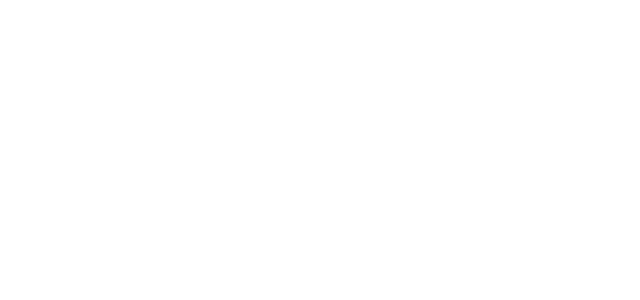
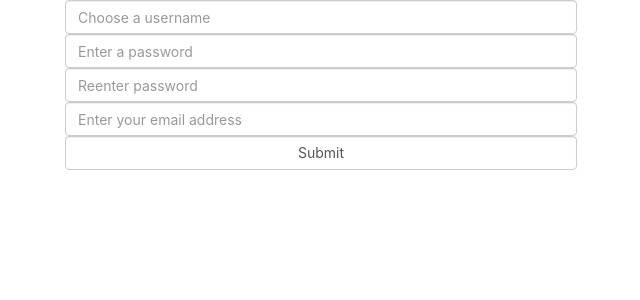
Before and after one commit to curtmorgan3/dnd, a React (Create React App) app in the folder client/: page / in a window 1280 px wide. Shown: the top 300 px of the page, without its empty margins (319-959 px from the left). Built offline with nearby package versions, Linux system fonts and the light colour scheme; the HTML template or start-up script is replaced by a standard one.

Commit message:
register form component

```diff
--- a/client/package.json
+++ b/client/package.json
@@ -2,9 +2,10 @@
   "name": "client",
   "version": "0.1.0",
   "private": true,
-	"proxy": "http://localhost:3001",
+  "proxy": "http://localhost:3001",
   "dependencies": {
     "react": "^16.7.0",
+    "react-bootstrap": "^0.32.4",
     "react-dom": "^16.7.0",
     "react-scripts": "2.1.2"
   },
--- a/client/public/index.html
+++ b/client/public/index.html
@@ -12,6 +12,8 @@
       homescreen on Android. See https://developers.google.com/web/fundamentals/web-app-manifest/
     -->
     <link rel="manifest" href="%PUBLIC_URL%/manifest.json" />
+		<!-- Latest compiled and minified CSS -->
+		<link rel="stylesheet" href="https://maxcdn.bootstrapcdn.com/bootstrap/3.3.7/css/bootstrap.min.css" integrity="sha384-BVYiiSIFeK1dGmJRAkycuHAHRg32OmUcww7on3RYdg4Va+PmSTsz/K68vbdEjh4u" crossorigin="anonymous">
     <!--
       Notice the use of %PUBLIC_URL% in the tags above.
       It will be replaced with the URL of the `public` folder during the build.
@@ -21,7 +23,7 @@
       work correctly both with client-side routing and a non-root public URL.
       Learn how to configure a non-root public URL by running `npm run build`.
     -->
-    <title>React App</title>
+    <title>Table Top Companion</title>
   </head>
   <body>
     <noscript>You need to enable JavaScript to run this app.</noscript>
--- a/client/src/App.js
+++ b/client/src/App.js
@@ -1,11 +1,12 @@
 import React, { Component } from 'react';
+import Register from './Components/Register'
 import './App.css';
 
 class App extends Component {
   render() {
     return (
       <div className="App">
-
+				<Register />
       </div>
     );
   }
--- /dev/null
+++ b/client/src/Components/Register/index.js
@@ -0,0 +1,59 @@
+import React from 'react';
+import './stylesheet.css';
+import { FormControl } from 'react-bootstrap';
+
+export default class Register extends React.Component{
+	constructor(props){
+		super(props);
+		this.state = {
+			username: '',
+			password: '',
+			password_con: '',
+			email: ''
+		}
+		this.handleChange = this.handleChange.bind(this);
+	}
+
+	handleChange(e){
+		this.setState({
+			[e.target.name]: e.target.value
+		})
+	}
+	render(){
+		return(
+			<div className='register-form-wrapper'>
+				<form className='register-form'>
+					<FormControl
+						type='text'
+						name='username'
+						value={this.state.username}
+						placeholder='Choose a username'
+						onChange={this.handleChange}
+					/>
+					<FormControl
+						type='password'
+						name='password'
+						value={this.state.password}
+						placeholder='Enter a password'
+						onChange={this.handleChange}
+					/>
+					<FormControl
+						type='password'
+						name='password_con'
+						value={this.state.password_con}
+						placeholder='Reenter password'
+						onChange={this.handleChange}
+					/>
+					<FormControl
+						type='email'
+						name='email'
+						value={this.state.email}
+						placeholder='Enter your email address'
+						onChange={this.handleChange}
+					/>
+					<FormControl type='submit' value='Submit' />
+				</form>
+			</div>
+		)
+	}
+}
--- /dev/null
+++ b/client/src/Components/Register/stylesheet.css
@@ -0,0 +1,8 @@
+.register-form-wrapper {
+	display: flex;
+	justify-content: center;
+}
+
+.register-form {
+	width: 40%;
+}
```
Also changed, not shown: 1 other file (tests, documents, lock files or other folders).
